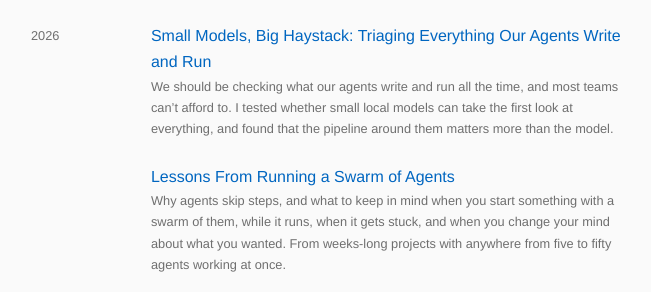
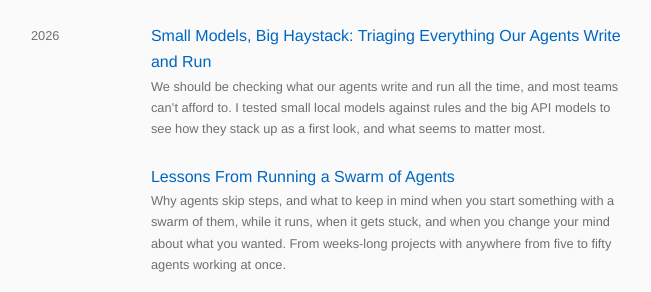
Before and after one commit to batteryshark/batteryshark.github.io, a Jekyll site: the page built from index.md, in a window 1280 px wide and 900 px high, scrolled down 2155 px. Shown: the part 181-473 px from the top of the window, without its empty margins (313-964 px from the left). Built offline with Jekyll 4.4.1, drawn with Linux system fonts in a browser that asks for light colours.

Commit message:
Reword the post description

```diff
--- a/_posts/2026-11-05-small-models-big-haystack.md
+++ b/_posts/2026-11-05-small-models-big-haystack.md
@@ -3,7 +3,7 @@ layout: post
 title: "Small Models, Big Haystack: Triaging Everything Our Agents Write and Run"
 author: Mario Mercaldi
 date: 2026-11-05
-description: "We should be checking what our agents write and run all the time, and most teams can't afford to. I tested whether small local models can take the first look at everything, and found that the pipeline around them matters more than the model."
+description: "We should be checking what our agents write and run all the time, and most teams can't afford to. I tested small local models against rules and the big API models to see how they stack up as a first look, and what seems to matter most."
 tags: [ai-security, agent-security, supply-chain, tooling]
 toc: true
 color_scheme: light
```
